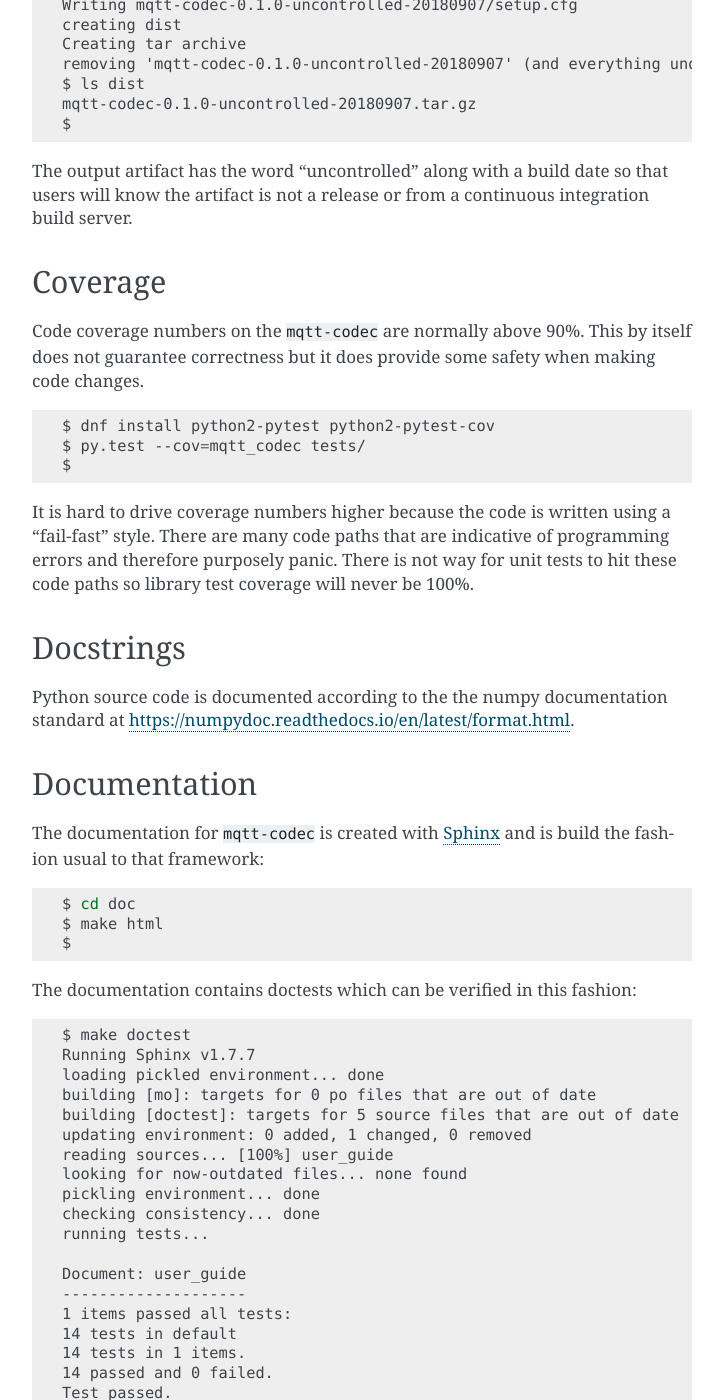
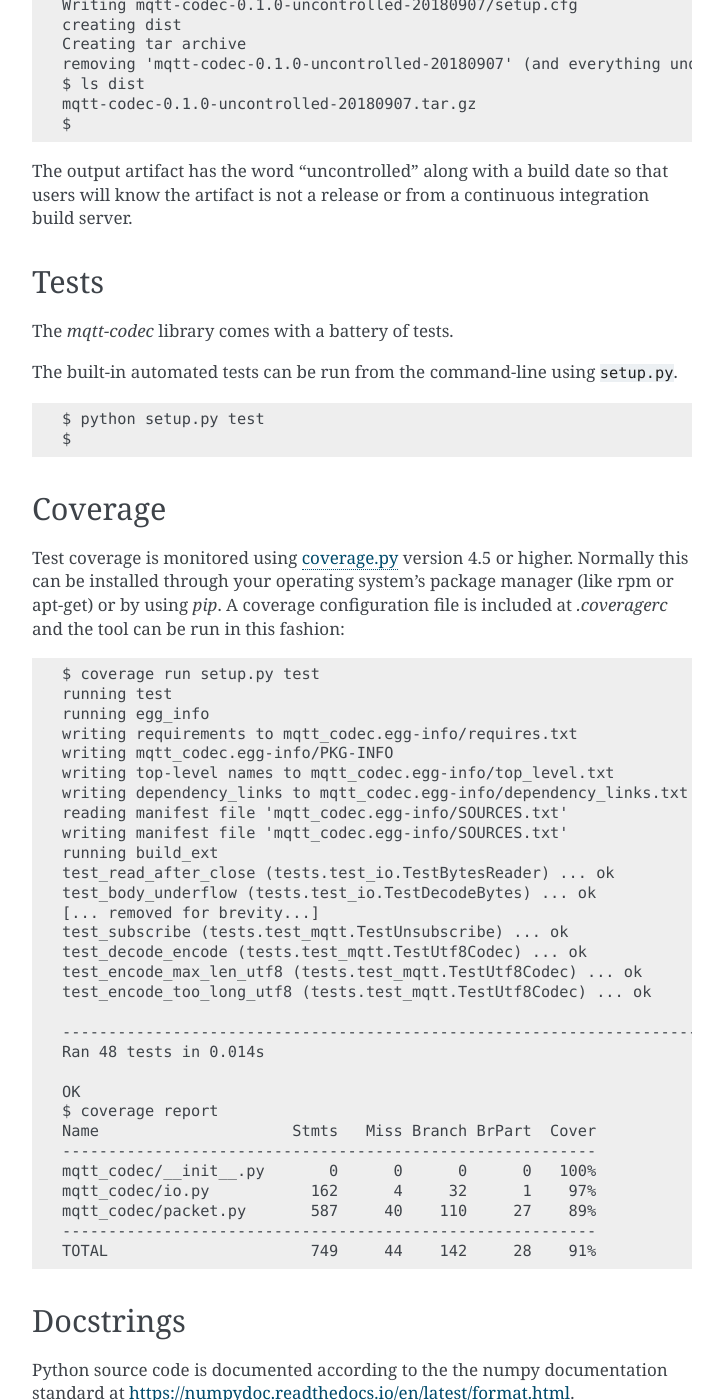
Before and after one commit to kcallin/mqtt-codec, a Sphinx documentation site: the page built from doc/source/developer_guide.rst, in a window 1280 px wide and 1400 px high, scrolled down 610 px. Shown: the whole window, without its empty margins (388-1112 px from the left). Built offline with Sphinx 7.4.7, drawn with Linux system fonts in a browser that asks for light colours.

Commit message:
Updated documentation.

```diff
--- a/doc/source/developer_guide.rst
+++ b/doc/source/developer_guide.rst
@@ -42,24 +42,62 @@ so that users will know the artifact is not a release or from a
 continuous integration build server.
 
 
+Tests
+======
+
+The `mqtt-codec` library comes with a battery of tests.
+
+The built-in automated tests can be run from the command-line
+using ``setup.py``.
+
+.. code-block:: none
+
+    $ python setup.py test
+    $
+
+
 Coverage
 =========
 
-Code coverage numbers on the ``mqtt-codec`` are normally above 90%.
-This by itself does not guarantee correctness but it does provide some
-safety when making code changes.
+Test coverage is monitored using
+`coverage.py <https://coverage.readthedocs.io>`_ version 4.5 or higher.
+Normally this can be installed through your operating system's package
+manager (like rpm or apt-get) or by using `pip`.  A coverage
+configuration file is included at `.coveragerc` and the tool can be run
+in this fashion:
 
-.. code-block:: bash
+.. code-block:: none
 
-    $ dnf install python2-pytest python2-pytest-cov
-    $ py.test --cov=mqtt_codec tests/
-    $
+    $ coverage run setup.py test
+    running test
+    running egg_info
+    writing requirements to mqtt_codec.egg-info/requires.txt
+    writing mqtt_codec.egg-info/PKG-INFO
+    writing top-level names to mqtt_codec.egg-info/top_level.txt
+    writing dependency_links to mqtt_codec.egg-info/dependency_links.txt
+    reading manifest file 'mqtt_codec.egg-info/SOURCES.txt'
+    writing manifest file 'mqtt_codec.egg-info/SOURCES.txt'
+    running build_ext
+    test_read_after_close (tests.test_io.TestBytesReader) ... ok
+    test_body_underflow (tests.test_io.TestDecodeBytes) ... ok
+    [... removed for brevity...]
+    test_subscribe (tests.test_mqtt.TestUnsubscribe) ... ok
+    test_decode_encode (tests.test_mqtt.TestUtf8Codec) ... ok
+    test_encode_max_len_utf8 (tests.test_mqtt.TestUtf8Codec) ... ok
+    test_encode_too_long_utf8 (tests.test_mqtt.TestUtf8Codec) ... ok
 
-It is hard to drive coverage numbers higher because the code is written
-using a "fail-fast" style.  There are many code paths that are
-indicative of programming errors and therefore purposely panic.  There
-is not way for unit tests to hit these code paths so library test
-coverage will never be 100%.
+    ----------------------------------------------------------------------
+    Ran 48 tests in 0.014s
+
+    OK
+    $ coverage report
+    Name                     Stmts   Miss Branch BrPart  Cover
+    ----------------------------------------------------------
+    mqtt_codec/__init__.py       0      0      0      0   100%
+    mqtt_codec/io.py           162      4     32      1    97%
+    mqtt_codec/packet.py       587     40    110     27    89%
+    ----------------------------------------------------------
+    TOTAL                      749     44    142     28    91%
 
 
 Docstrings
--- a/doc/source/index.rst
+++ b/doc/source/index.rst
@@ -50,6 +50,7 @@ Table of Contents
 
    user_guide
    mqtt_codec
+   changelog
    developer_guide
    admin
 
```
Also changed, not shown: doc/source/admin.rst (+14 -12 lines).
